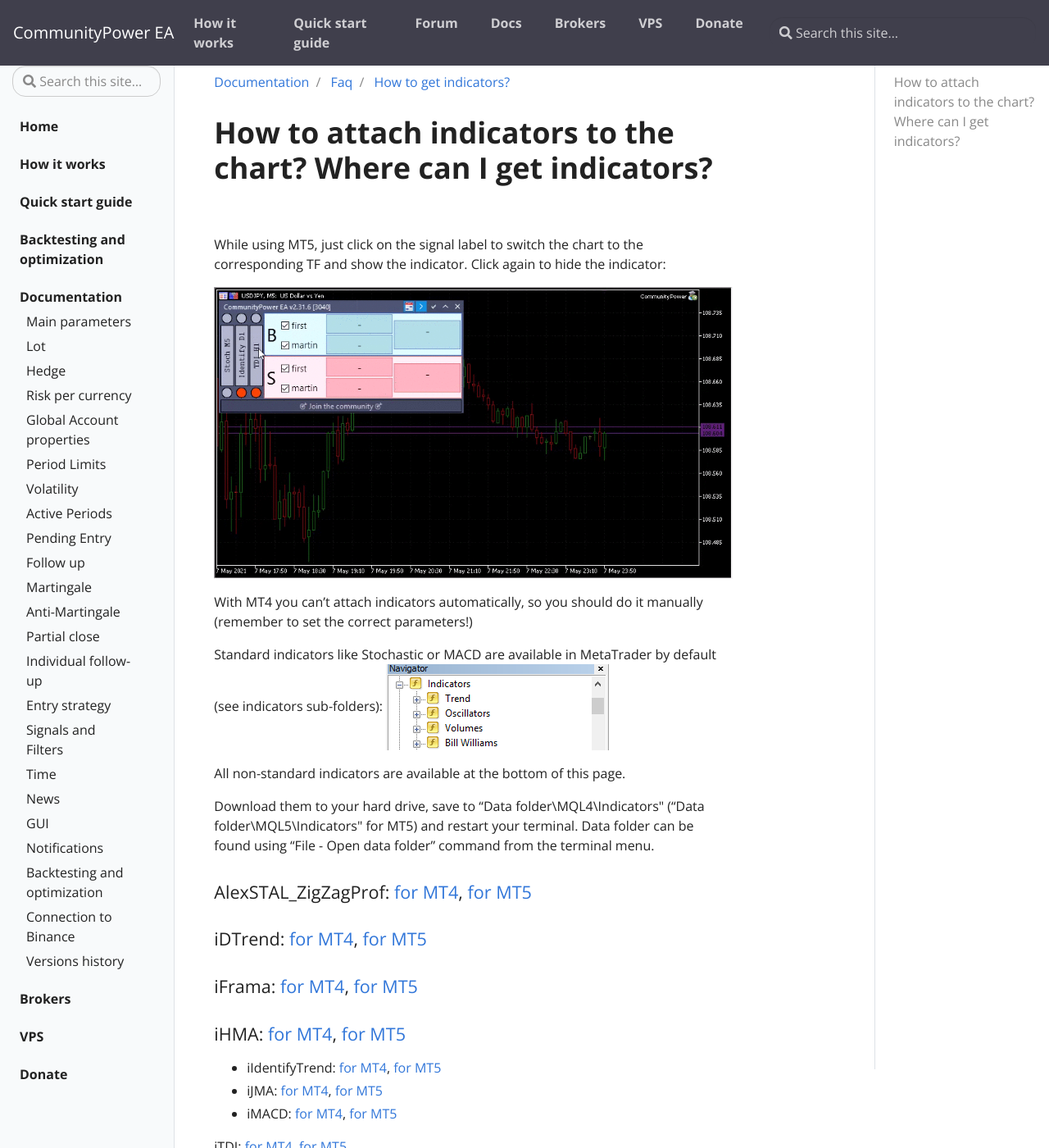
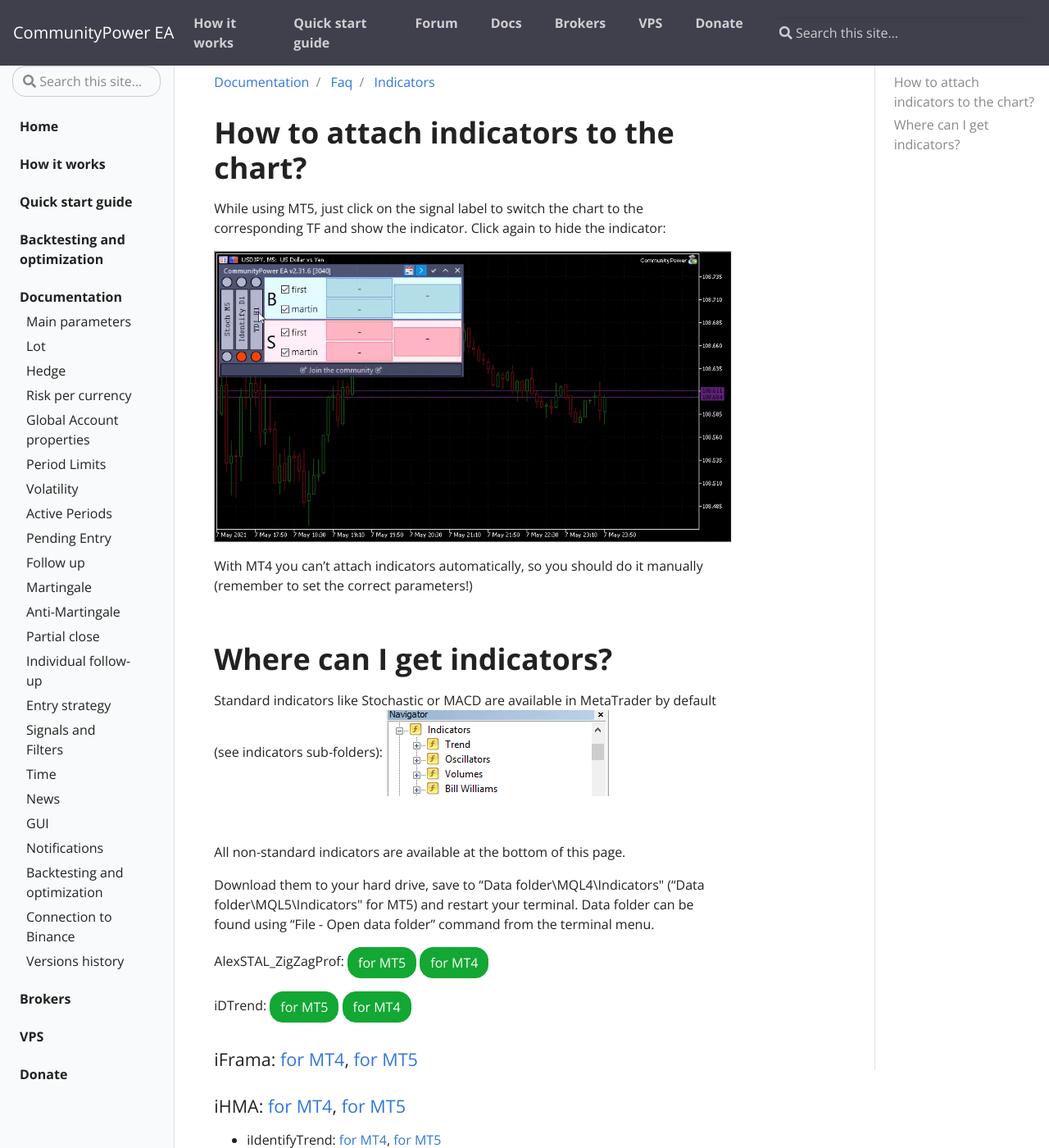
Before and after one commit to komposter/CommunityPowerEA.com, a Jekyll site: the page built from _docs/FAQ/indicators.md, in a window 1280 px wide and 1400 px high. Shown: the whole window at 82% size. Built offline with Jekyll 4.4.1, drawn with Linux system fonts in a browser that asks for light colours; some of the changed lines change nothing that is shown.

Commit message:
Content change

```diff
--- a/_docs/FAQ/indicators.md
+++ b/_docs/FAQ/indicators.md
@@ -1,10 +1,10 @@
 ---
 layout: page
-title: How to get indicators?
+title: Indicators
 permalink: /docs/FAQ/indicators
 ---
 
-# How to attach indicators to the chart? Where can I get indicators?
+# How to attach indicators to the chart?
 
 While using MT5, just click on the signal label to switch the chart to the corresponding TF and show the indicator. Click again to hide the indicator:
 
@@ -12,18 +12,26 @@
 
 With MT4 you can't attach indicators automatically, so you should do it manually (remember to set the correct parameters!)
 
+<br />
+
+# Where can I get indicators?
 
 Standard indicators like Stochastic or MACD are available in MetaTrader by default (see indicators sub-folders):
 ![faq_indy_2.png](../../assets/img/faq/faq_indy_2.png)
 
+<br />
 
 All non-standard indicators are available at the bottom of this page.
 
 Download them to your hard drive, save to "Data folder\MQL4\Indicators\" ("Data folder\MQL5\Indicators\" for MT5) and restart your terminal. Data folder can be found using "File - Open data folder" command from the terminal menu.
 
-#### AlexSTAL_ZigZagProf: [for MT4](../../assets/Indicators/AlexSTAL_ZigZagProf.ex4), [for MT5](../../assets/Indicators/AlexSTAL_ZigZagProf.ex5)
+AlexSTAL_ZigZagProf:
+[<button class="btn btn-success">for MT5</button>]({{site.baseurl}}/assets/Indicators/AlexSTAL_ZigZagProf.ex5)
+[<button class="btn btn-success">for MT4</button>]({{site.baseurl}}/assets/Indicators/AlexSTAL_ZigZagProf.ex4)
 
-#### iDTrend: [for MT4](../../assets/Indicators/iDTrend.ex4), [for MT5](../../assets/Indicators/iDTrend.ex5)
+iDTrend:
+[<button class="btn btn-success">for MT5</button>]({{site.baseurl}}/assets/Indicators/iDTrend.ex5)
+[<button class="btn btn-success">for MT4</button>]({{site.baseurl}}/assets/Indicators/iDTrend.ex4)
 
 #### iFrama: [for MT4](../../assets/Indicators/iFrama.ex4), [for MT5](../../assets/Indicators/iFrama.ex5)
 
```
